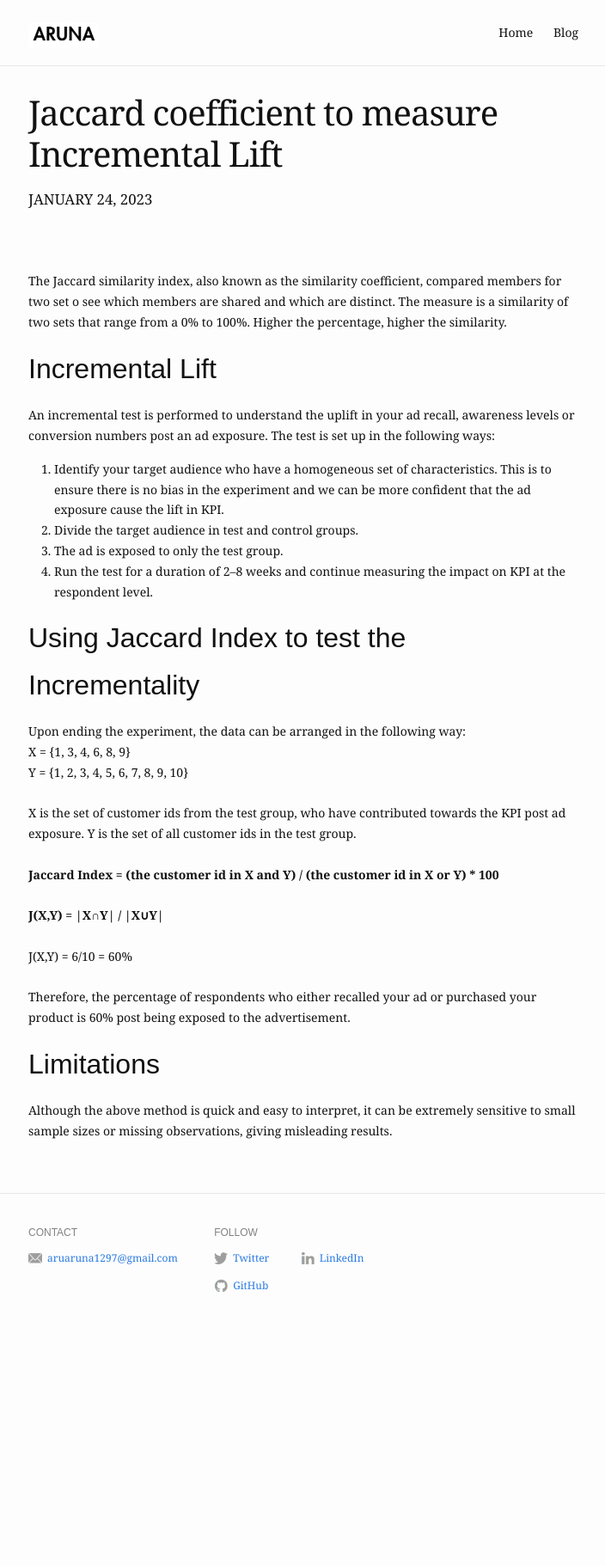
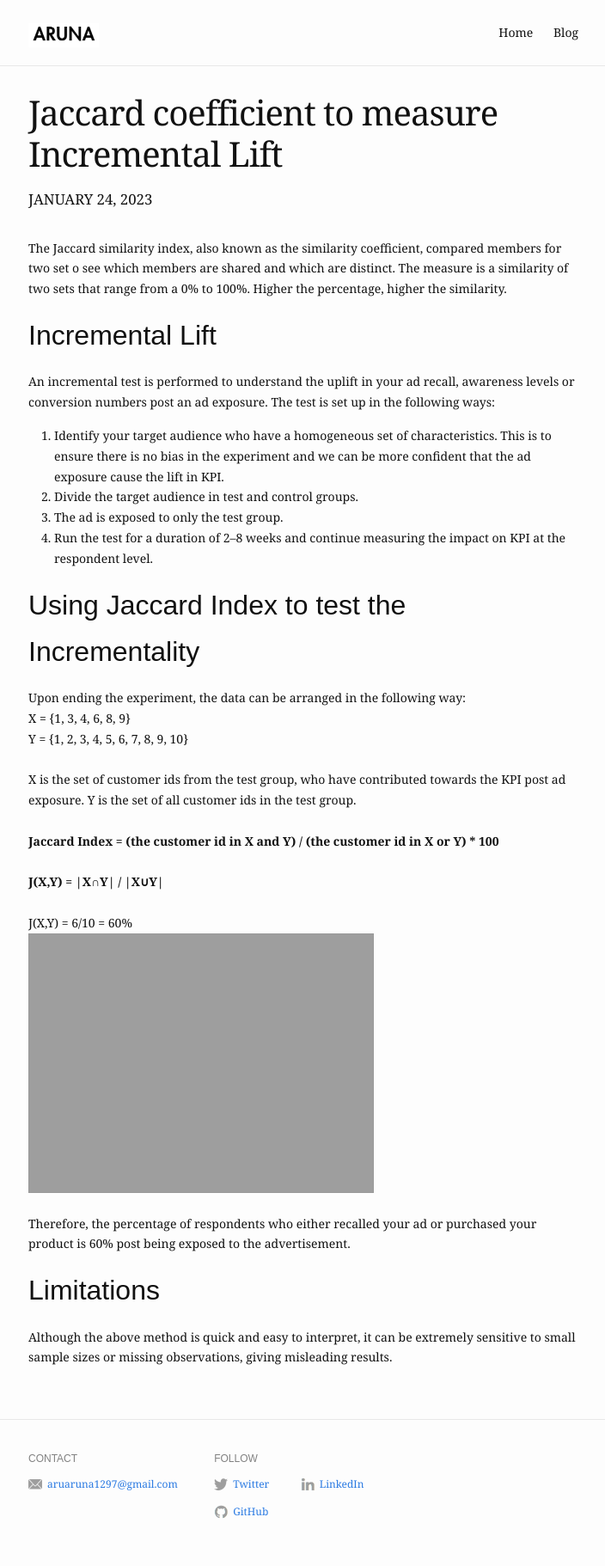
Before and after one commit to Aruna12/arunaarumugam, a Jekyll site: the page built from _posts/2023-01-24-example-of-blog-post.md, in a window 1280 px wide. Shown: the whole page at 86% size, without its empty margins (287-991 px from the left). Built offline with Jekyll 4.4.1, drawn with Linux system fonts in a browser that asks for light colours; before the commit the page ends 1559 px from its top, so only the background shows below that.

Commit message:
Update 2023-01-24-example-of-blog-post.md

```diff
--- a/_posts/2023-01-24-example-of-blog-post.md
+++ b/_posts/2023-01-24-example-of-blog-post.md
@@ -7,8 +7,6 @@ og_image: /assets/img/content/post-example/post_5.webp
 ---
 <!--
 <img src="{{ "/assets/img/content/post-example/post_6.webp" | absolute_url }}" alt="bay" class="post-pic"/>  -->
-
-<br />
 
 <p>The Jaccard similarity index, also known as the similarity coefficient, compared members for two set o see which members are shared and which are distinct. The measure is a similarity of two sets that range from a 0% to 100%. Higher the percentage, higher the similarity.</p>
 
@@ -41,6 +39,8 @@ X is the set of customer ids from the test group, who have contributed towards t
 <br />
 J(X,Y) = 6/10 = 60%
 <br />
+<img src="{{ "/assets/img/content/post-example/post_6_1.webp" | absolute_url }}" alt="bay" class="post-pic"/>
+<br />
 <br />
 Therefore, the percentage of respondents who either recalled your ad or purchased your product is 60% post being exposed to the advertisement.
 </p>
```
